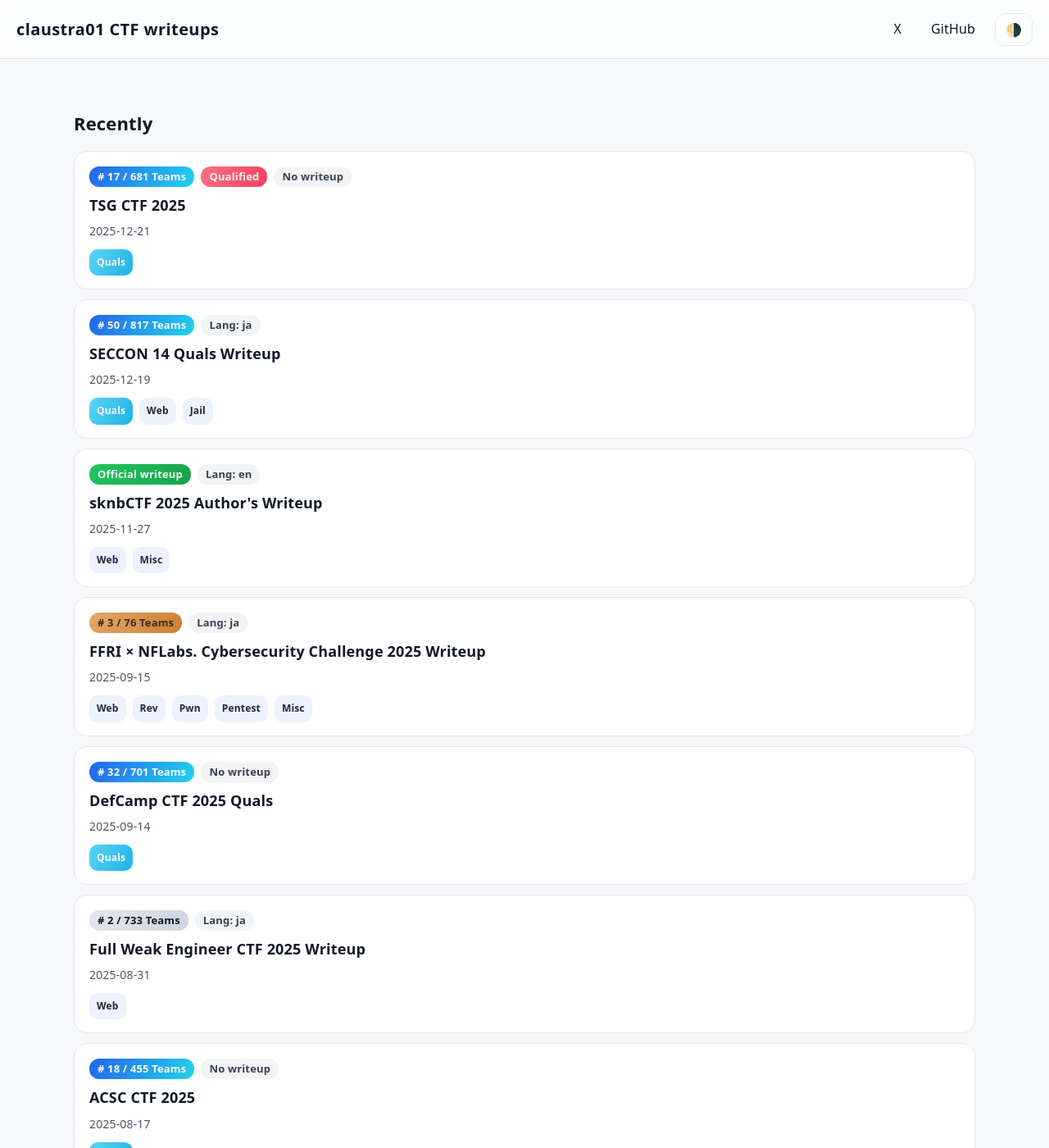
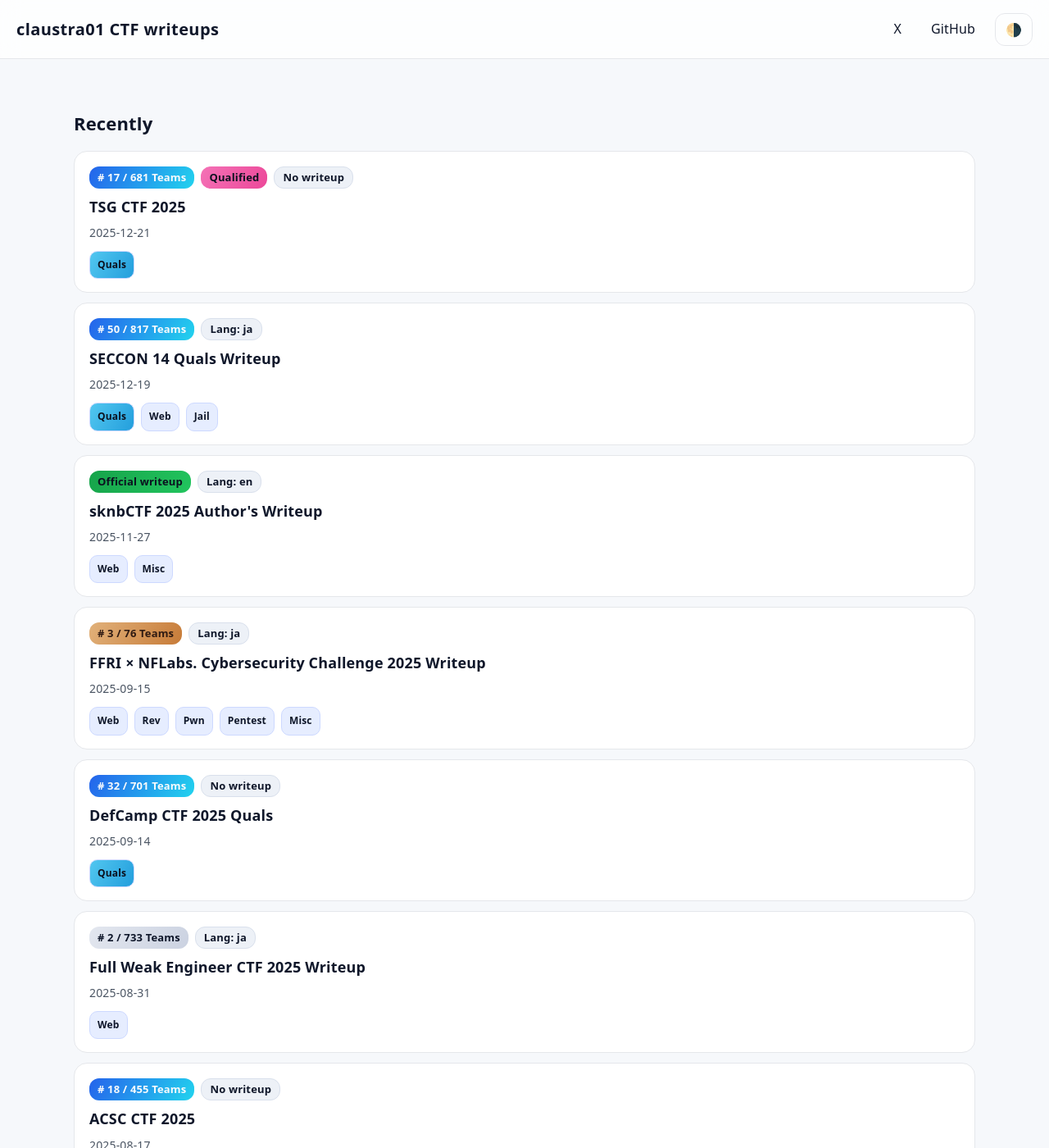
Before and after one commit to claustra01/my-ctf-writeups, a Jekyll site: the page built from index.md, in a window 1280 px wide and 1400 px high. Shown: the whole window at 82% size. Built offline with Jekyll 4.4.1, drawn with Linux system fonts in a browser that asks for light colours.

Commit message:
update: contrast

```diff
--- a/assets/css/main.css
+++ b/assets/css/main.css
@@ -14,10 +14,33 @@
   --radius: 16px;
   --header-bg: rgba(255, 255, 255, 0.78);
   --nav-hover-bg: var(--accent-soft);
-  --pill-ghost-bg: #f3f4f6;
-  --pill-ghost-text: #374151;
-  --tag-bg: #eef2ff;
-  --tag-text: #1f2937;
+  --pill-ghost-bg: #edf1f7;
+  --pill-ghost-text: #0f172a;
+  --pill-ghost-border: #d9e0ec;
+  --pill-flag-start: #16a34a;
+  --pill-flag-end: #22c55e;
+  --pill-flag-text: #0b1220;
+  --pill-qualified-start: #f472b6;
+  --pill-qualified-end: #ec4899;
+  --pill-qualified-text: #0b1220;
+  --pill-rank-gold-start: #f6d860;
+  --pill-rank-gold-end: #e5a126;
+  --pill-rank-gold-text: #0b1220;
+  --pill-rank-silver-start: #e3e7ef;
+  --pill-rank-silver-end: #cbd2e1;
+  --pill-rank-silver-text: #0f172a;
+  --pill-rank-bronze-start: #e1b17a;
+  --pill-rank-bronze-end: #c77b38;
+  --pill-rank-bronze-text: #2f1a12;
+  --tag-bg: #e6edff;
+  --tag-text: #0f172a;
+  --tag-border: #cdd9ff;
+  --tag-quals-start: #52c7f0;
+  --tag-quals-end: #239edc;
+  --tag-quals-text: #0b1220;
+  --tag-finals-start: #f4729a;
+  --tag-finals-end: #ec4899;
+  --tag-finals-text: #0b1220;
   --blockquote-bg: #f8fafc;
   --code-inline-bg: #e5edff;
   --code-block-bg: #0f172a;
@@ -45,10 +68,33 @@
   --shadow: 0 18px 48px rgba(0, 0, 0, 0.55);
   --header-bg: rgba(15, 23, 42, 0.78);
   --nav-hover-bg: #1e293b;
-  --pill-ghost-bg: #1f2937;
+  --pill-ghost-bg: #15243a;
   --pill-ghost-text: #e5e7eb;
-  --tag-bg: #1e293b;
-  --tag-text: #e2e8f0;
+  --pill-ghost-border: #25374f;
+  --pill-flag-start: #2e8d52;
+  --pill-flag-end: #22c55e;
+  --pill-flag-text: #0b1220;
+  --pill-qualified-start: #f06595;
+  --pill-qualified-end: #e0498c;
+  --pill-qualified-text: #0b1220;
+  --pill-rank-gold-start: #eab308;
+  --pill-rank-gold-end: #bd6726;
+  --pill-rank-gold-text: #0b1220;
+  --pill-rank-silver-start: #2f3a4b;
+  --pill-rank-silver-end: #4b5563;
+  --pill-rank-silver-text: #e5e7eb;
+  --pill-rank-bronze-start: #936539;
+  --pill-rank-bronze-end: #8c552c;
+  --pill-rank-bronze-text: #fef3c7;
+  --tag-bg: #13263f;
+  --tag-text: #dfe7ff;
+  --tag-border: #284066;
+  --tag-quals-start: #33c2ec;
+  --tag-quals-end: #1f9bd8;
+  --tag-quals-text: #0b1220;
+  --tag-finals-start: #ee6fa1;
+  --tag-finals-end: #d9467a;
+  --tag-finals-text: #0b1220;
   --blockquote-bg: #111827;
   --code-inline-bg: #1e293b;
   --code-block-bg: #0b1220;
@@ -77,10 +123,33 @@
     --shadow: 0 18px 48px rgba(0, 0, 0, 0.55);
     --header-bg: rgba(15, 23, 42, 0.78);
     --nav-hover-bg: #1e293b;
-    --pill-ghost-bg: #1f2937;
+    --pill-ghost-bg: #15243a;
     --pill-ghost-text: #e5e7eb;
-    --tag-bg: #1e293b;
-    --tag-text: #e2e8f0;
+    --pill-ghost-border: #25374f;
+    --pill-flag-start: #2e8d52;
+    --pill-flag-end: #22c55e;
+    --pill-flag-text: #0b1220;
+    --pill-qualified-start: #f06595;
+    --pill-qualified-end: #e0498c;
+    --pill-qualified-text: #0b1220;
+    --pill-rank-gold-start: #eab308;
+    --pill-rank-gold-end: #bd6726;
+    --pill-rank-gold-text: #0b1220;
+    --pill-rank-silver-start: #2f3a4b;
+    --pill-rank-silver-end: #4b5563;
+    --pill-rank-silver-text: #e5e7eb;
+    --pill-rank-bronze-start: #936539;
+    --pill-rank-bronze-end: #8c552c;
+    --pill-rank-bronze-text: #fef3c7;
+    --tag-bg: #13263f;
+    --tag-text: #dfe7ff;
+    --tag-border: #284066;
+    --tag-quals-start: #33c2ec;
+    --tag-quals-end: #1f9bd8;
+    --tag-quals-text: #0b1220;
+    --tag-finals-start: #ee6fa1;
+    --tag-finals-end: #d9467a;
+    --tag-finals-text: #0b1220;
     --blockquote-bg: #111827;
     --code-inline-bg: #1e293b;
     --code-block-bg: #0b1220;
@@ -289,11 +358,12 @@ a:hover {
 .pill-ghost {
   background: var(--pill-ghost-bg);
   color: var(--pill-ghost-text);
+  border: 1px solid var(--pill-ghost-border);
 }
 
 .pill-flag {
-  background: linear-gradient(120deg, var(--accent-green), var(--accent-green-2));
-  color: #f8fafc;
+  background: linear-gradient(120deg, var(--pill-flag-start), var(--pill-flag-end));
+  color: var(--pill-flag-text);
 }
 
 .pill-rank {
@@ -302,23 +372,23 @@ a:hover {
 }
 
 .pill-qualified {
-  background: linear-gradient(120deg, #fb7185, #f43f5e);
-  color: #fff7ed;
+  background: linear-gradient(120deg, var(--pill-qualified-start), var(--pill-qualified-end));
+  color: var(--pill-qualified-text);
 }
 
 .pill-rank-gold {
-  background: linear-gradient(120deg, #fcd34d, #f59e0b);
-  color: #7c2d12;
+  background: linear-gradient(120deg, var(--pill-rank-gold-start), var(--pill-rank-gold-end));
+  color: var(--pill-rank-gold-text);
 }
 
 .pill-rank-silver {
-  background: linear-gradient(120deg, #e5e7eb, #cbd5e1);
-  color: #111827;
+  background: linear-gradient(120deg, var(--pill-rank-silver-start), var(--pill-rank-silver-end));
+  color: var(--pill-rank-silver-text);
 }
 
 .pill-rank-bronze {
-  background: linear-gradient(120deg, #e3a869, #cd7f32);
-  color: #3f2a1d;
+  background: linear-gradient(120deg, var(--pill-rank-bronze-start), var(--pill-rank-bronze-end));
+  color: var(--pill-rank-bronze-text);
 }
 
 .tag-row {
@@ -337,16 +407,17 @@ a:hover {
   font-weight: 600;
   color: var(--tag-text);
   background: var(--tag-bg);
+  border: 1px solid var(--tag-border);
 }
 
 .tag-quals {
-  background: linear-gradient(120deg, #58d6f4, #1fb2e6);
-  color: #f8fafc;
+  background: linear-gradient(120deg, var(--tag-quals-start), var(--tag-quals-end));
+  color: var(--tag-quals-text);
 }
 
 .tag-finals {
-  background: linear-gradient(120deg, #fb7185, #f43f5e);
-  color: #fff7ed;
+  background: linear-gradient(120deg, var(--tag-finals-start), var(--tag-finals-end));
+  color: var(--tag-finals-text);
 }
 
 .section + .section {
```
